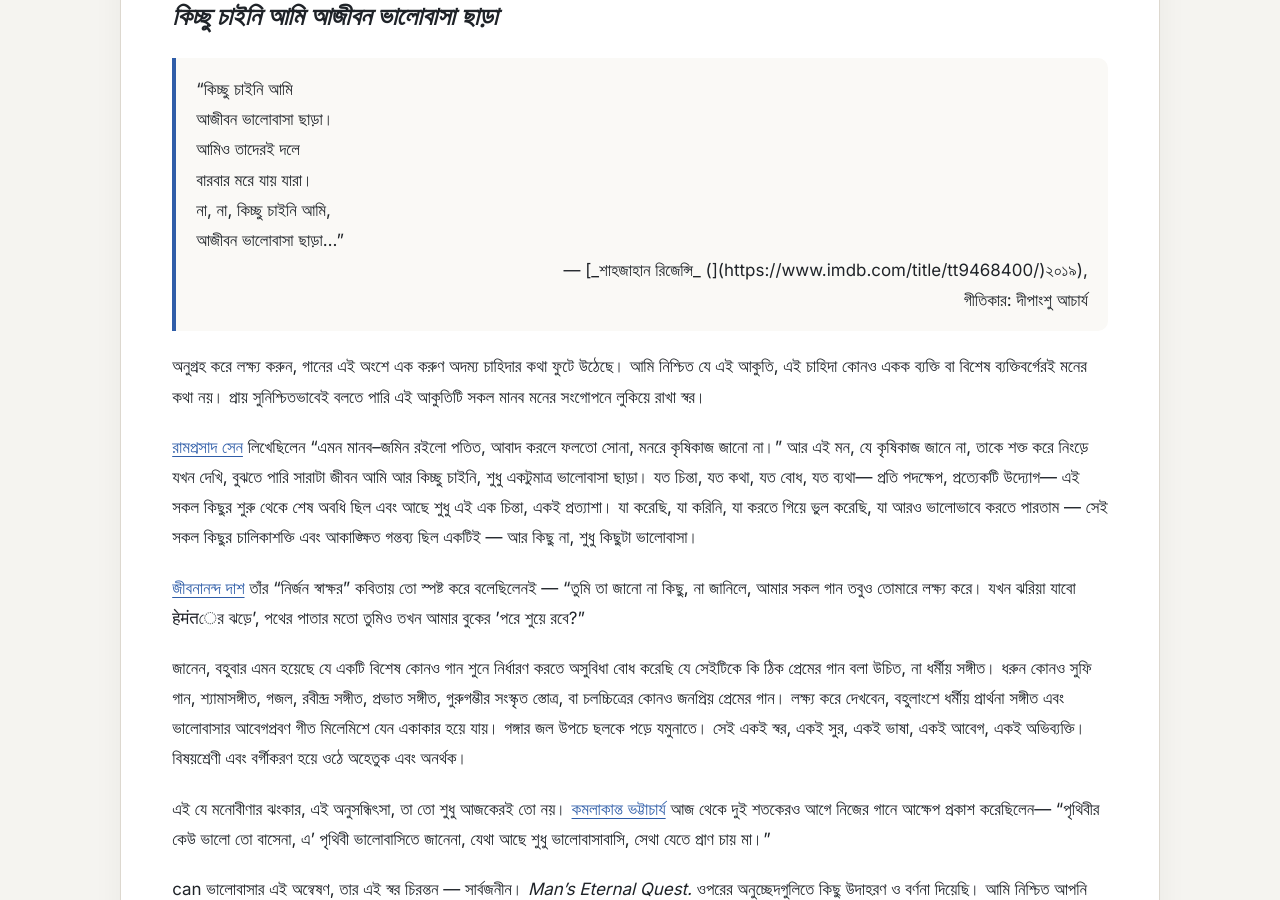
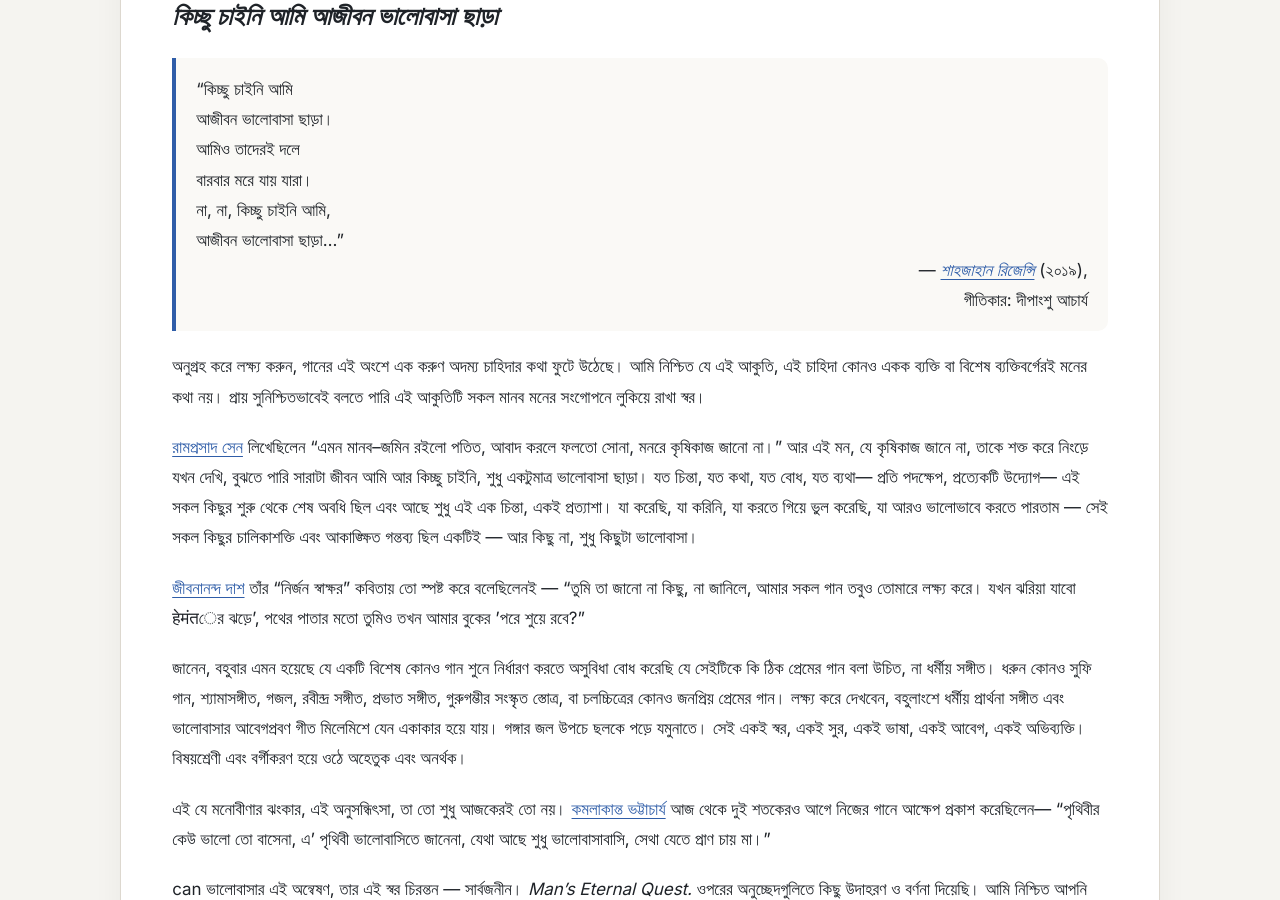
Before and after one commit to titodutta/swapnadutta, a Jekyll site: the page built from bn/articles/chapter-2.md, in a window 1280 px wide and 900 px high, scrolled down 601 px. Built offline with Jekyll 4.4.1, drawn with Linux system fonts in a browser that asks for light colours.

Commit message:
Update chapter-2.md

```diff
--- a/bn/articles/chapter-2.md
+++ b/bn/articles/chapter-2.md
@@ -23,7 +23,7 @@ original_url: "https://www.silentcontemplation.com/2025/08/swapnadutta2.html"
 > না, না, কিচ্ছু চাইনি আমি,
 > আজীবন ভালোবাসা ছাড়া..."
 >
-> <p align="right">— [_শাহজাহান রিজেন্সি_ (](https://www.imdb.com/title/tt9468400/)২০১৯),<br>গীতিকার: দীপাংশু আচার্য</p>
+> <p align="right">— <a href="https://www.imdb.com/title/tt9468400/"><i>শাহজাহান রিজেন্সি</i></a> (২০১৯),<br>গীতিকার: দীপাংশু আচার্য</p>
 
 অনুগ্রহ করে লক্ষ্য করুন, গানের এই অংশে এক করুণ অদম্য চাহিদার কথা ফুটে উঠেছে। আমি নিশ্চিত যে এই আকুতি, এই চাহিদা কোনও একক ব্যক্তি বা বিশেষ ব্যক্তিবর্গেরই মনের কথা নয়। প্রায় সুনিশ্চিতভাবেই বলতে পারি এই আকুতিটি সকল মানব মনের সংগোপনে লুকিয়ে রাখা স্বর।
 
```
